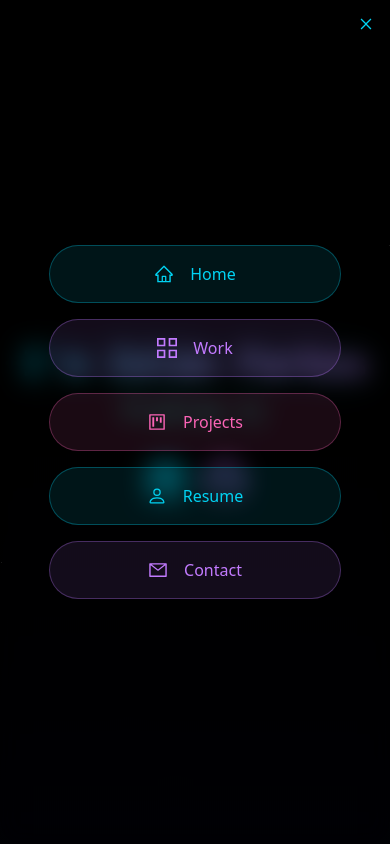
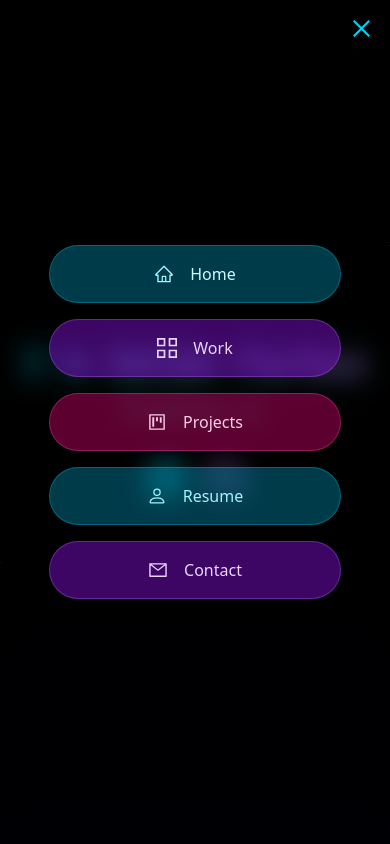
Before and after one commit to FarkasZalan/portfolio, a React (Vite) app: page / in a window 390 px wide. Both pictures are taken after a click on the icon 366 px from the left and 24 px from the top of the page. Shown: the top 844 px of the page. Built offline with nearby package versions, Linux system fonts and the light colour scheme.

Commit message:
[Mobile]
- menu on mobile devices

```diff
--- a/src/components/SideNav.tsx
+++ b/src/components/SideNav.tsx
@@ -26,11 +26,13 @@ export const SideNav = () => {
             <div className="fixed top-4 right-4 z-[999] md:hidden">
                 {nav ? (
                     <AiOutlineClose
+                        size={25}
                         onClick={handleNav}
                         className="cursor-pointer text-cyan-400 hover:text-cyan-300 transition-transform duration-300 transform rotate-180"
                     />
                 ) : (
                     <AiOutlineMenu
+                        size={25}
                         onClick={handleNav}
                         className="cursor-pointer text-cyan-400 hover:text-cyan-300 transition-transform duration-300"
                     />
@@ -44,42 +46,42 @@ export const SideNav = () => {
             >
                 <a
                     onClick={() => handleClick("main")}
-                    className="w-[75%] flex justify-center items-center rounded-full bg-cyan-400/10 border border-cyan-400/30 m-2 p-4 cursor-pointer hover:scale-110 ease-in duration-200 hover:bg-cyan-400/20"
+                    className="w-[75%] flex justify-center items-center rounded-full bg-cyan-600/40 border border-cyan-400/30 m-2 p-4 cursor-pointer hover:scale-110 ease-in duration-200 hover:bg-cyan-400/20"
                 >
-                    <AiOutlineHome size={20} className="text-cyan-400" />
-                    <span className="pl-4 text-cyan-400">Home</span>
+                    <AiOutlineHome size={20} className="text-cyan-200" />
+                    <span className="pl-4 text-cyan-100">Home</span>
                 </a>
 
                 <a
                     onClick={() => handleClick("work")}
-                    className="w-[75%] flex justify-center items-center rounded-full bg-purple-400/10 border border-purple-400/30 m-2 p-4 cursor-pointer hover:scale-110 ease-in duration-200 hover:bg-purple-400/20"
+                    className="w-[75%] flex justify-center items-center rounded-full bg-purple-600/40 border border-purple-400/30 m-2 p-4 cursor-pointer hover:scale-110 ease-in duration-200 hover:bg-purple-400/20"
                 >
-                    <GrProjects size={20} className="text-purple-400" />
-                    <span className="pl-4 text-purple-400">Work</span>
+                    <GrProjects size={20} className="text-purple-200" />
+                    <span className="pl-4 text-purple-200">Work</span>
                 </a>
 
                 <a
                     onClick={() => handleClick("projects")}
-                    className="w-[75%] flex justify-center items-center rounded-full bg-pink-400/10 border border-pink-400/30 m-2 p-4 cursor-pointer hover:scale-110 ease-in duration-200 hover:bg-pink-400/20"
+                    className="w-[75%] flex justify-center items-center rounded-full bg-pink-600/40 border border-pink-400/30 m-2 p-4 cursor-pointer hover:scale-110 ease-in duration-200 hover:bg-pink-400/20"
                 >
-                    <AiOutlineProject size={20} className="text-pink-400" />
-                    <span className="pl-4 text-pink-400">Projects</span>
+                    <AiOutlineProject size={20} className="text-pink-200" />
+                    <span className="pl-4 text-pink-200">Projects</span>
                 </a>
 
                 <a
                     onClick={() => handleClick("resume")}
-                    className="w-[75%] flex justify-center items-center rounded-full bg-cyan-400/10 border border-cyan-400/30 m-2 p-4 cursor-pointer hover:scale-110 ease-in duration-200 hover:bg-cyan-400/20"
+                    className="w-[75%] flex justify-center items-center rounded-full bg-cyan-600/40 border border-cyan-400/30 m-2 p-4 cursor-pointer hover:scale-110 ease-in duration-200 hover:bg-cyan-400/20"
                 >
-                    <BsPerson size={20} className="text-cyan-400" />
-                    <span className="pl-4 text-cyan-400">Resume</span>
+                    <BsPerson size={20} className="text-cyan-200" />
+                    <span className="pl-4 text-cyan-200">Resume</span>
                 </a>
 
                 <a
                     onClick={() => handleClick("contact")}
-                    className="w-[75%] flex justify-center items-center rounded-full bg-purple-400/10 border border-purple-400/30 m-2 p-4 cursor-pointer hover:scale-110 ease-in duration-200 hover:bg-purple-400/20"
+                    className="w-[75%] flex justify-center items-center rounded-full bg-purple-600/40 border border-purple-400/30 m-2 p-4 cursor-pointer hover:scale-110 ease-in duration-200 hover:bg-purple-400/20"
                 >
-                    <AiOutlineMail size={20} className="text-purple-400" />
-                    <span className="pl-4 text-purple-400">Contact</span>
+                    <AiOutlineMail size={20} className="text-purple-200" />
+                    <span className="pl-4 text-purple-200">Contact</span>
                 </a>
             </div>
 
```
